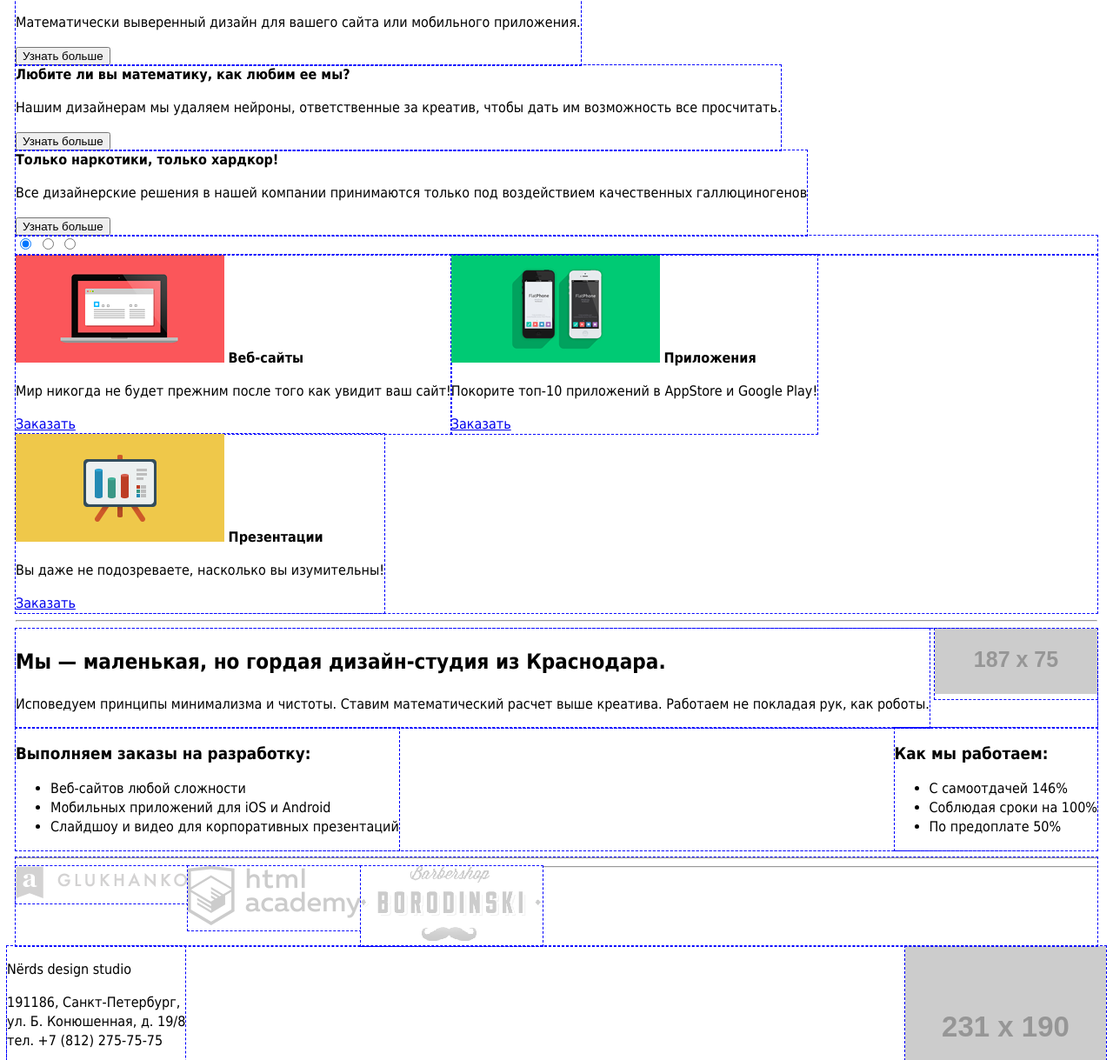
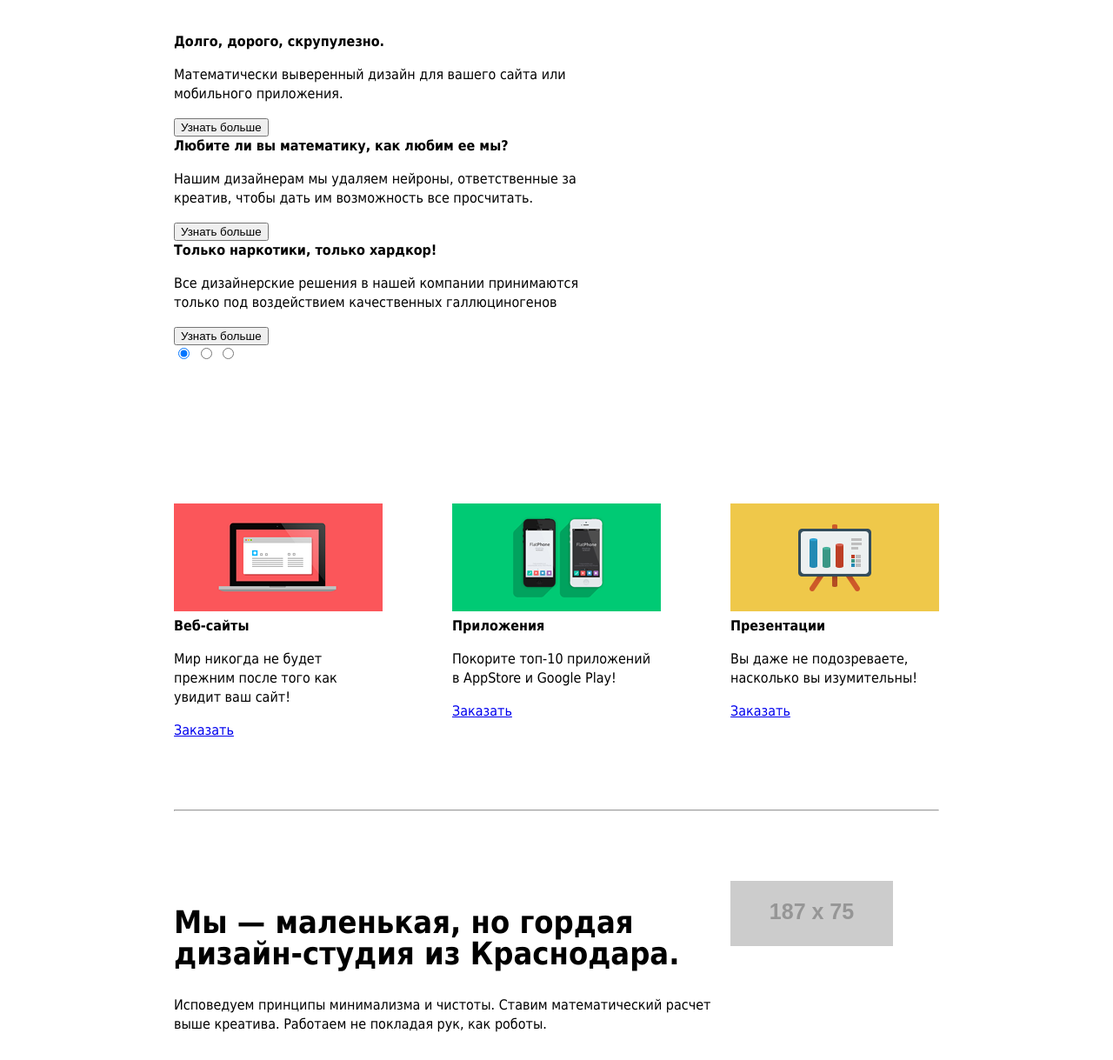
Before and after one commit to rustamyusupov/151188-nerds, a plain HTML site: page index.html in a window 1280 px wide. Shown: the part 151-1370 px from the top of the page at 87% size. Drawn offline with Linux system fonts and the light colour scheme; placeholder pictures from the web are drawn by us.

Commit message:
Расположил элементы страниц по сетке

```diff
--- a/css/style.css
+++ b/css/style.css
@@ -12,7 +12,7 @@ h1 {
 }
 
 h2 {
-  font-size: 36§px;
+  font-size: 36px;
   line-height: 36px;
 }
 
@@ -25,136 +25,149 @@ h2 {
 .container {
   margin: 0 auto;
   padding: 0 10px;
-  /*width: 940px;*/
+  width: 880px;
 }
 
 .main-logo {
   float: left;
-  /*margin-right: 20px;
-  width: 140px;*/
+  margin-right: 20px;
+  width: 140px;
 }
 
 .main-navigation {
   float: left;
-  /*width: 620px;*/
+  width: 560px;
 }
 
 .user-block {
   float: right;
-  /*width: 140px;*/
+  width: 100px;
 }
 
 .header-top {
-  /*margin-bottom: 60px;*/
+  margin-bottom: 60px;
 }
 
-.carousel-item {
+.header-title {
+  margin: 0 auto;
+  margin-bottom: 80px;
+  width: 700px;
+}
+
+.item-content {
   float: left;
-  /*width: 400px;*/
+  margin-right: 70px;
+  width: 470px;
 }
 
 .item-background {
   float: right;
-  /*width: px;*/
+  width: 340px;
 }
 
 .main-carousel {
-  /*margin-bottom: px;*/
+  margin-bottom: 80px;
+}
+
+.main-header {
+  margin-bottom: 80px;
 }
 
 .features-item {
   float: left;
-  /*margin-right: 10px;
-  width: 240px;*/
+  margin-right: 80px;
+  width: 240px;
 }
 
 .features-item:last-child {
-  /*margin-right: 0;*/
+  margin-right: 0;
 }
 
 .features {
-  /*margin-bottom: px;*/
+  margin-bottom: 80px;
 }
 
 .description-left {
   float: left;
-  /*margin-right: px;*/
-  /*width: px;*/
+  margin-right: 20px;
+  width: 620px;
 }
 
 .description-right {
   float: right;
-  /*width: px;*/
+  width: 240px;
 }
 
 .description-top {
-  /*margin-bottom: px;*/
+  margin-bottom: 50px;
 }
 
 .description {
-  /*margin-bottom: px;*/
+  margin-bottom: 80px;
+  margin-top: 80px;
 }
 
 .gallery-item {
   float: left;
-  /*margin-right: px;*/
-  /*width: px;*/
+  margin-right: 110px;
+  width: 220px;
 }
 
 .gallery-item:last-child {
   margin-right: 0;
 }
 
-.main-gallery {
-  /*margin-bottom: px;*/
-}
-
 .goods-filters {
   float: left;
-  /*margin-bottom: px;*/
-  /*width: px;*/
+  width: 240px;
 }
 
 .goods-pages {
   float: right;
-  width: 800px;
+  width: 560px;
 }
 
-.goods-items {
+.goods-item {
   float: left;
-  /*margin-right: px;*/
-  /*width: px;*/
+  margin-bottom: 80px;
+  margin-right: 80px;
+  width: 240px;
+}
+
+.goods-item:nth-child(2n) {
+  margin-right: 0;
 }
 
 .goods {
-    /*margin-bottom: px;*/
+    margin-bottom: 80px;
 }
 
+.main-footer {
+  margin-top: 90px;
+}
 
 .map-contacts {
   float: left;
-  /*margin-right: px;*/
-  /*width: px;*/
+  width: 250px;
 }
 
 .map-pointer {
   float: right;
-  /*width: px;*/
+  width: 231px;
 }
 
 .footer-map {
-  /*margin-bottom: px;*/
+  margin-bottom: 70;
 }
 
 .footer-social {
   float: left;
-  /*margin-right: px;*/
-  /*width: px;*/
+  width: 240px;
 }
 
 .footer-sale {
   float: right;
-  /*width: px;*/
+  width: 550px;
 }
 
 .outline {
--- a/index.html
+++ b/index.html
@@ -6,13 +6,14 @@
     <link href="css/style.css" rel="stylesheet">
   </head>
   <body>
-    <header class="main-header">
+    <!-- TODO: Без этой распорки не получется отступ снизу сделать, корректно ли ее использование? -->
+    <header class="main-header clearfix">
       <div class="container">
-        <div class="header-top clearfix outline">
-          <div class="main-logo outline">
+        <div class="header-top clearfix">
+          <div class="main-logo">
             <img src="https://placehold.it/139x56" width="139" height="56" alt="Логотип Нёрдс">
           </div>
-          <nav class="main-navigation outline">
+          <nav class="main-navigation">
             <ul>
               <li>
                 <a href="#">Студия</a>
@@ -28,41 +29,41 @@
               </li>
             </ul>
           </nav>
-          <div class="user-block outline">
+          <div class="user-block">
             <a class="cart" href="#">Корзина</a>
           </div>
         </div>
         <div class="main-carousel">
-          <div class="carousel-items clearfix">
-            <div class="carousel-item clearfix outline">
-              <div class="item-content outline">
+          <div class="carousel-items">
+            <div class="carousel-item clearfix">
+              <div class="item-content">
                 <b class="content-name">Долго, дорого, скрупулезно.</b>
                 <p>Математически выверенный дизайн для вашего сайта или мобильного приложения.</p>
                 <button class="btn">Узнать больше</button>
               </div>
-              <div class="item-background outline">
+              <div class="item-background">
               </div>
             </div>
-            <div class="carousel-item clearfix outline">
-              <div class="item-content outline">
+            <div class="carousel-item clearfix">
+              <div class="item-content">
                 <b class="content-name">Любите ли вы математику, как любим ее мы?</b>
                 <p>Нашим дизайнерам мы удаляем нейроны, ответственные за креатив, чтобы дать им возможность все просчитать.</p>
                 <button class="btn">Узнать больше</button>
               </div>
-              <div class="item-background outline">
+              <div class="item-background">
               </div>
             </div>
-            <div class="carousel-item clearfix outline">
-              <div class="item-content outline">
+            <div class="carousel-item clearfix">
+              <div class="item-content">
                 <b class="content-name">Только наркотики, только хардкор!</b>
                 <p>Все дизайнерские решения в нашей компании принимаются только под воздействием качественных галлюциногенов</p>
                 <button class="btn">Узнать больше</button>
               </div>
-              <div class="item-background outline">
+              <div class="item-background">
               </div>
             </div>
           </div>
-          <div class="carousel-slider outline">
+          <div class="carousel-slider">
             <input type="radio" name="slider" checked>
             <input type="radio" name="slider">
             <input type="radio" name="slider">
@@ -71,20 +72,20 @@
       </div>
     </header>
     <main class="container">
-      <div class="features clearfix outline">
-        <div class="features-item outline">
+      <div class="features clearfix">
+        <div class="features-item">
           <img src="img/index-features1.png" width="240" height="124" alt="Веб-сайты">
           <b class="features-name">Веб-сайты</b>
           <p>Мир никогда не будет прежним после того как увидит ваш сайт!</p>
           <a class="btn features-red" href="#">Заказать</a>
         </div>
-        <div class="features-item outline">
+        <div class="features-item">
           <img src="img/index-features2.png" width="240" height="124" alt="Приложения">
           <b class="features-name">Приложения</b>
           <p>Покорите топ-10 приложений в AppStore и Google Play!</p>
           <a class="btn features-green" href="#">Заказать</a>
         </div>
-        <div class="features-item outline">
+        <div class="features-item">
           <img src="img/index-features3.png" width="240" height="124" alt="Презентации">
           <b class="features-name">Презентации</b>
           <p>Вы даже не подозреваете, насколько вы изумительны!</p>
@@ -92,18 +93,18 @@
         </div>
       </div>
       <hr>
-      <div class="description clearfix outline">
-        <div class="description-top clearfix outline">
-          <div class="description-left outline">
+      <div class="description">
+        <div class="description-top clearfix">
+          <div class="description-left">
             <h2>Мы — маленькая, но гордая дизайн-студия из Краснодара.</h2>
             <p>Исповедуем принципы минимализма и чистоты. Ставим математический расчет выше креатива. Работаем не покладая рук, как роботы.</p>
           </div>
-          <div class="description-right outline">
+          <div class="description-right">
             <img src="https://placehold.it/187x75" width="187" height="75" alt="Логотип Нёрдс">
           </div>
         </div>
-        <div class="description-middle clearfix outline">
-          <div class="description-left outline">
+        <div class="description-middle clearfix">
+          <div class="description-left">
             <h3>Выполняем заказы на разработку:</h3>
             <ul class="description-develop">
               <li>Веб-сайтов любой сложности</li>
@@ -111,7 +112,7 @@
               <li>Слайдшоу и видео для корпоративных презентаций</li>
             </ul>
           </div>
-          <div class="description-right outline">
+          <div class="description-right">
             <h3>Как мы работаем:</h3>
             <ul class="description-conditions">
               <li>С самоотдачей 146%</li>
@@ -121,40 +122,40 @@
           </div>
         </div>
       </div>
-      <div class="main-gallery clearfix outline">
-        <hr>
-        <a class="gallery-item outline" href="#">
+      <hr>
+      <div class="main-gallery clearfix">
+        <a class="gallery-item" href="#">
           <img src="img/index-gallery1.png" width="198" height="37" alt="Глуханко">
         </a>
-        <a class="gallery-item outline" href="#">
+        <a class="gallery-item" href="#">
           <img src="img/index-gallery2.png" width="199" height="68" alt="HTML Academy">
         </a>
-        <a class="gallery-item outline" href="#">
+        <a class="gallery-item" href="#">
           <img src="img/index-gallery3.png" width="209" height="86" alt="Барбершоп Бородински">
         </a>
-        <hr>
       </div>
+      <hr>
     </main>
     <footer class="main-footer">
-      <div class="footer-map clearfix outline">
-        <div class="map-contacts outline">
+      <div class="footer-map clearfix">
+        <div class="map-contacts">
           <p>N&euml;rds design studio</p>
           <p>191186, Санкт-Петербург,<br>
              ул. Б. Конюшенная, д. 19/8<br>
              тел. +7 (812) 275-75-75</p>
              <button class="btn">Напишите нам</button>
         </div>
-        <div class="map-pointer outline">
+        <div class="map-pointer">
           <img src="https://placehold.it/231x190" width="231" height="190" alt="Указатель студии на карте">
         </div>
       </div>
       <div class="container clearfix">
-        <div class="footer-social outline">
+        <div class="footer-social">
           <a class="social-btn social-vk" href="#">Вконтакте</a>
           <a class="social-btn social-fb" href="#">Фейсбук</a>
           <a class="social-btn social-ig" href="#">Инстаграм</a>
         </div>
-        <div class="footer-sale outline">
+        <div class="footer-sale">
           <h2>Давайте дружить, это выгодно!</h2>
           <p>Скидка 10% для друзей из социальных сетей.</p>
         </div>
```
Also changed, not shown: shop.html (+17 -14 lines).
